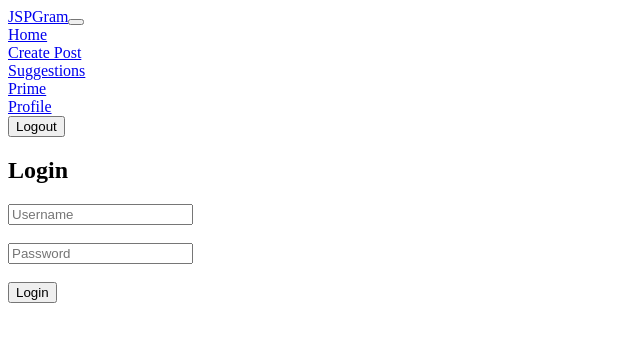
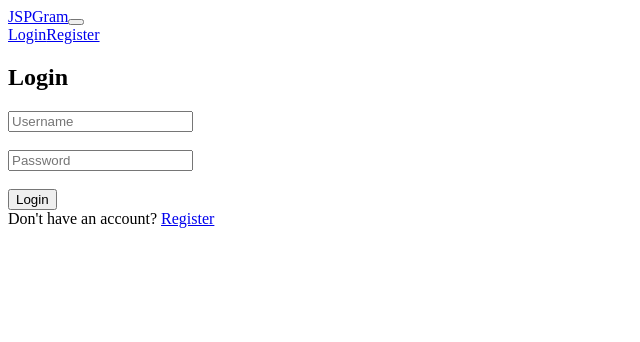
Before and after one commit to SagarUlli/react-jsp-gram, a React (Vite) app: page / in a window 1280 px wide. Shown: the top 342 px of the page, without its empty margins (0-640 px from the left). Built offline with nearby package versions, Linux system fonts and the light colour scheme.

Commit message:
feat: improve authentication navigation and login UI

```diff
--- a/src/components/layout/Navbar.jsx
+++ b/src/components/layout/Navbar.jsx
@@ -2,6 +2,7 @@ import { NavLink, useNavigate } from "react-router-dom";
 
 function Navbar() {
   const navigate = useNavigate();
+  const user = sessionStorage.getItem("user");
 
   const handleLogout = () => {
     sessionStorage.clear();
@@ -29,32 +30,49 @@ function Navbar() {
 
         <div className="collapse navbar-collapse" id="navbarNav">
           <div className="navbar-nav ms-auto">
-            <NavLink to="/home" className="nav-link">
+            {user ? (
+              <>
+                <NavLink
+                  className="navbar-brand"
+                  to={user ? "/home" : "/login"}
+                >
                   Home
                 </NavLink>
-            <br />
+
                 <NavLink to="/create-post" className="nav-link">
                   Create Post
                 </NavLink>
-            <br />
+
                 <NavLink to="/suggestions" className="nav-link">
                   Suggestions
                 </NavLink>
-            <br />
+
                 <NavLink to="/prime" className="nav-link">
                   Prime
                 </NavLink>
-            <br />
+
                 <NavLink to="/profile" className="nav-link">
                   Profile
                 </NavLink>
-            <br />
+
                 <button
                   className="btn btn-outline-light ms-lg-3 mt-2 mt-lg-0"
                   onClick={handleLogout}
                 >
                   Logout
                 </button>
+              </>
+            ) : (
+              <>
+                <NavLink to="/login" className="nav-link">
+                  Login
+                </NavLink>
+
+                <NavLink to="/register" className="nav-link">
+                  Register
+                </NavLink>
+              </>
+            )}
           </div>
         </div>
       </div>
--- a/src/pages/Login/Login.jsx
+++ b/src/pages/Login/Login.jsx
@@ -1,8 +1,8 @@
 import { useState } from "react";
-import { useNavigate } from "react-router-dom";
+import { useNavigate, Link } from "react-router-dom";
 import { login } from "../../services/authService";
-
 function Login() {
+  const user = sessionStorage.getItem("user");
   const [username, setUsername] = useState("");
   const [password, setPassword] = useState("");
 
@@ -25,7 +25,7 @@ function Login() {
     } catch (error) {
       console.error(error);
 
-      toast.success("Unable to connect to server.");
+      toast.error("Unable to connect to server.");
     }
   };
 
@@ -54,7 +54,14 @@ function Login() {
         <br />
         <br />
 
-        <button type="submit">Login</button>
+        <button type="submit" className="btn btn-primary w-100">
+          Login
+        </button>
+
+        <div className="text-center mt-3">
+          <span>Don't have an account? </span>
+          <Link to="/register">Register</Link>
+        </div>
       </form>
     </div>
   );
```
Lines whose indentation alone changed are shown as unchanged.
